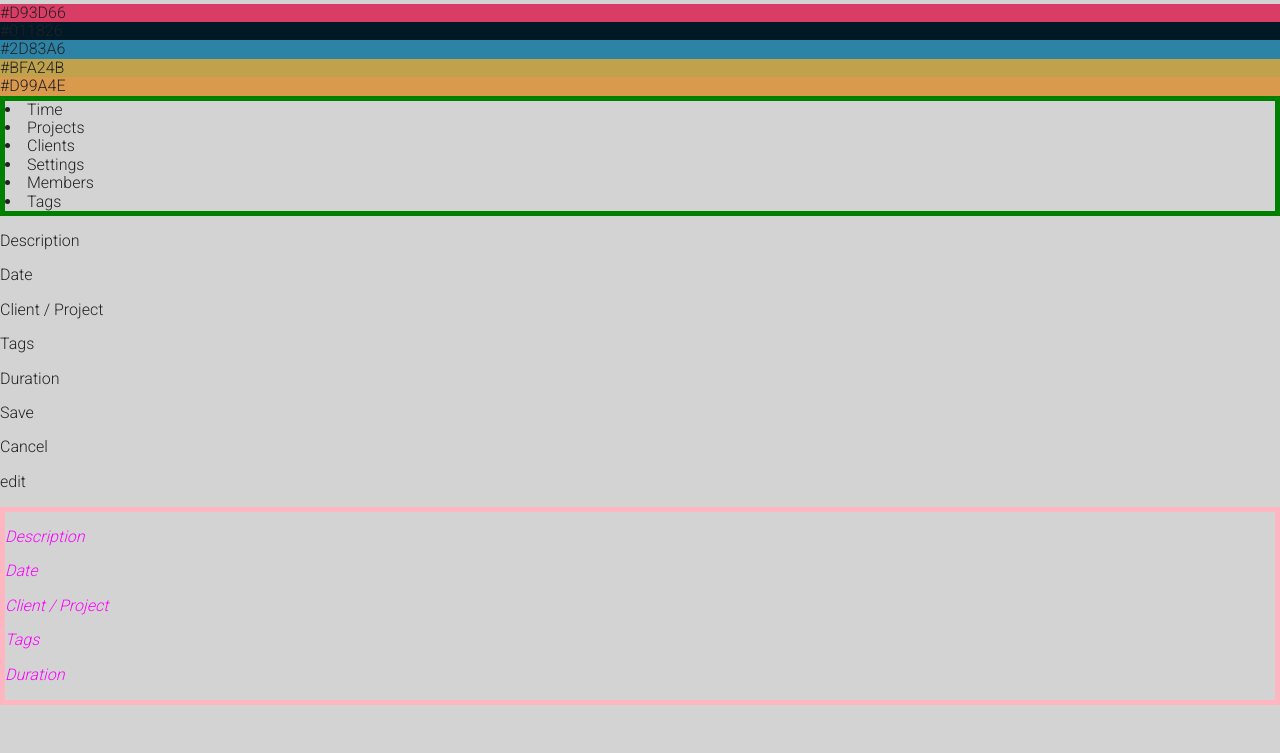
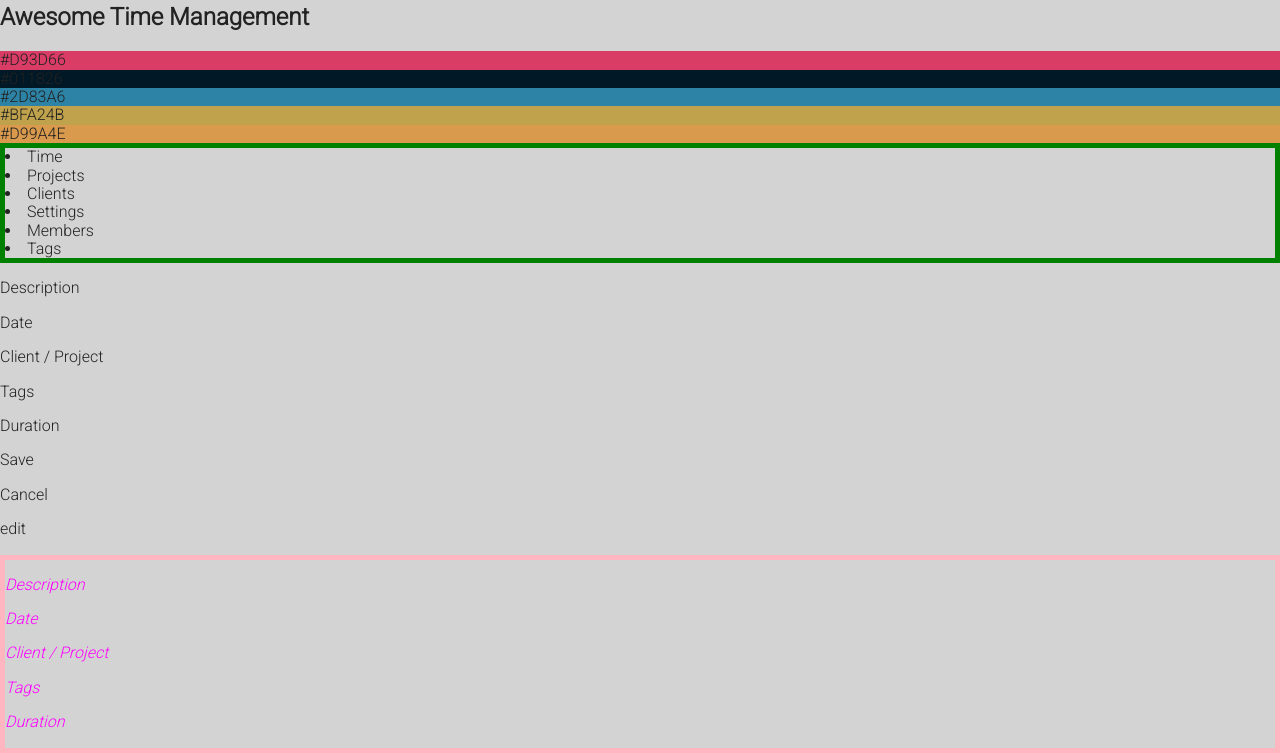
Before and after one commit to mvmeasure/mvmeasure.github.io, a website built with Parcel: page index.html in a window 1280 px wide. Shown: the part 80-833 px from the top of the page. Before the commit the page ends 800 px from the top, so only its background shows below. Built offline with nearby package versions, Linux system fonts and the light colour scheme.

Commit message:
Update index.html

```diff
--- a/index.html
+++ b/index.html
@@ -32,11 +32,10 @@
 <body>
 
 
-
-
 <h1>
 Measure Time
 </h1>
+<h2>Awesome Time Management</h2>
 
 <div class="color1">#D93D66</div>
 <div class="color2">#011826</div>
```
